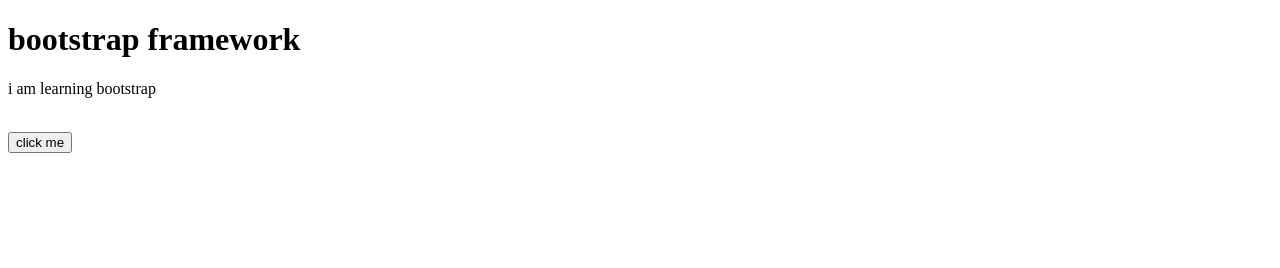
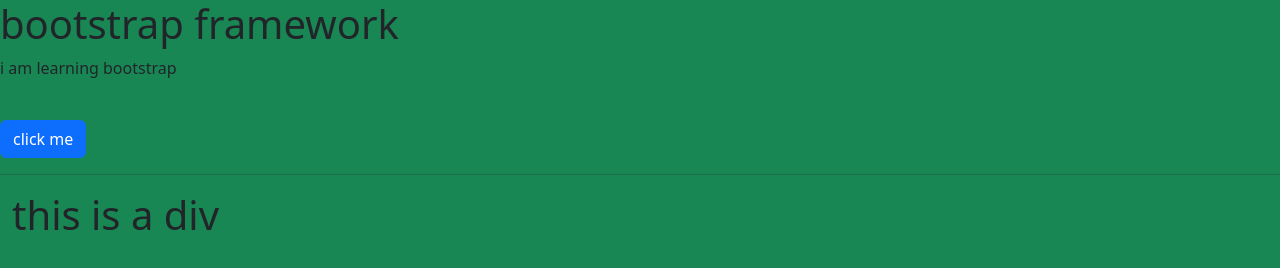
Before and after one commit to Lucy-Mukururo/bootstrap, a plain HTML site: page index.html in a window 1280 px wide. Drawn offline with nearby package versions, Linux system fonts and the light colour scheme.

Commit message:
added container

```diff
--- a/index.html
+++ b/index.html
@@ -4,11 +4,16 @@
     <meta charset="UTF-8">
     <meta name="viewport" content="width=device-width, initial-scale=1.0">
     <title>Home</title>
+        <link href="https://cdn.jsdelivr.net/npm/bootstrap@5.3.8/dist/css/bootstrap.min.css" rel="stylesheet" integrity="sha384-sRIl4kxILFvY47J16cr9ZwB07vP4J8+LH7qKQnuqkuIAvNWLzeN8tE5YBujZqJLB" crossorigin="anonymous">
 </head>
-<body>
+<body class="bg-success">
     <h1>bootstrap framework</h1>
     <p>i am learning bootstrap</p>
     <br>
-    <button>click me</button>
+    <button class="btn btn-primary">click me</button>
+    <br> <hr>
+    <div class="container-fluid">
+        <h1>this is a div</h1>
+    </div>
 </body>
 </html>
```
